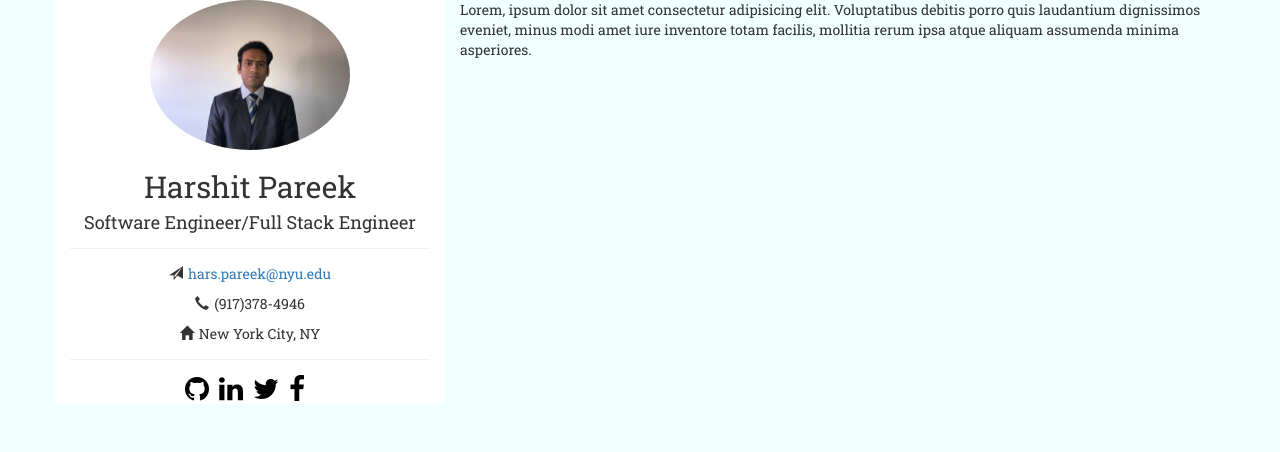
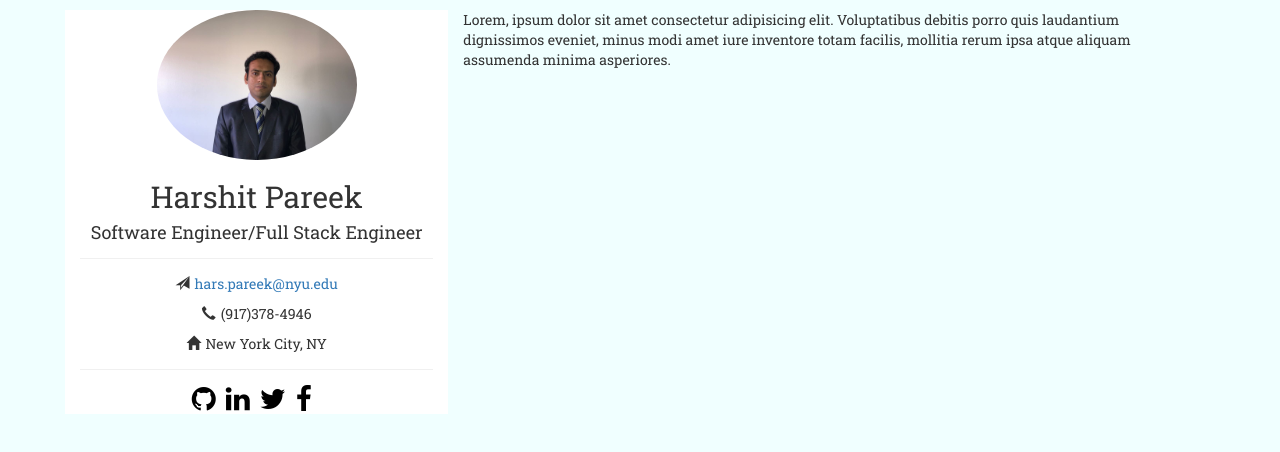
Before and after one commit to neild257/neild257, a React (Create React App) app: page / in a window 1280 px wide. Shown: the top 452 px of the page. Built offline with nearby package versions, Linux system fonts and the light colour scheme.

Commit message:
feat(top padding)

```diff
--- a/src/components/App.js
+++ b/src/components/App.js
@@ -5,7 +5,7 @@ class App extends Component {
   render() {
     return (
      <div className="container">
-       <div className="row">
+       <div className="row" style={{padding: "10px"}}>
          <div className="photo-wrapper col-xs-4">
            <img role="presentation" src={profileImage} className="img-circle center-block profile-pic" alt="profile picture"/>
            <h2 style={{textAlign:"center"}}>Harshit Pareek</h2>
```
